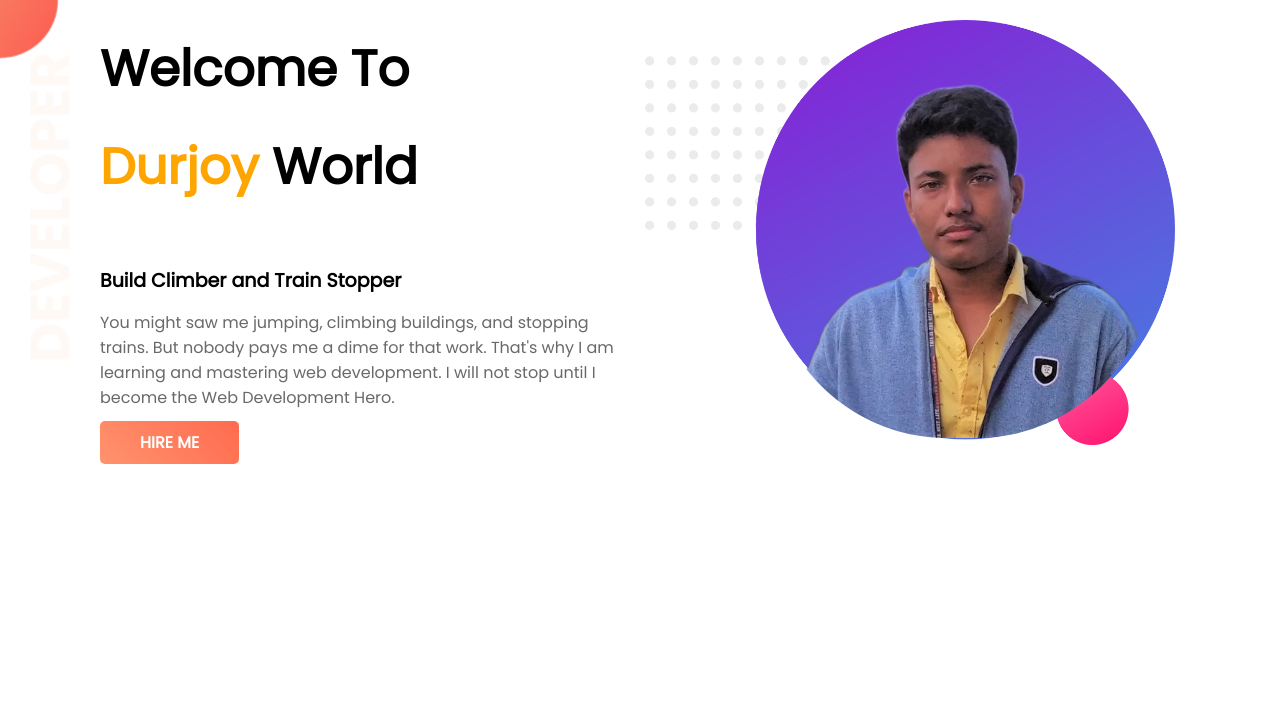
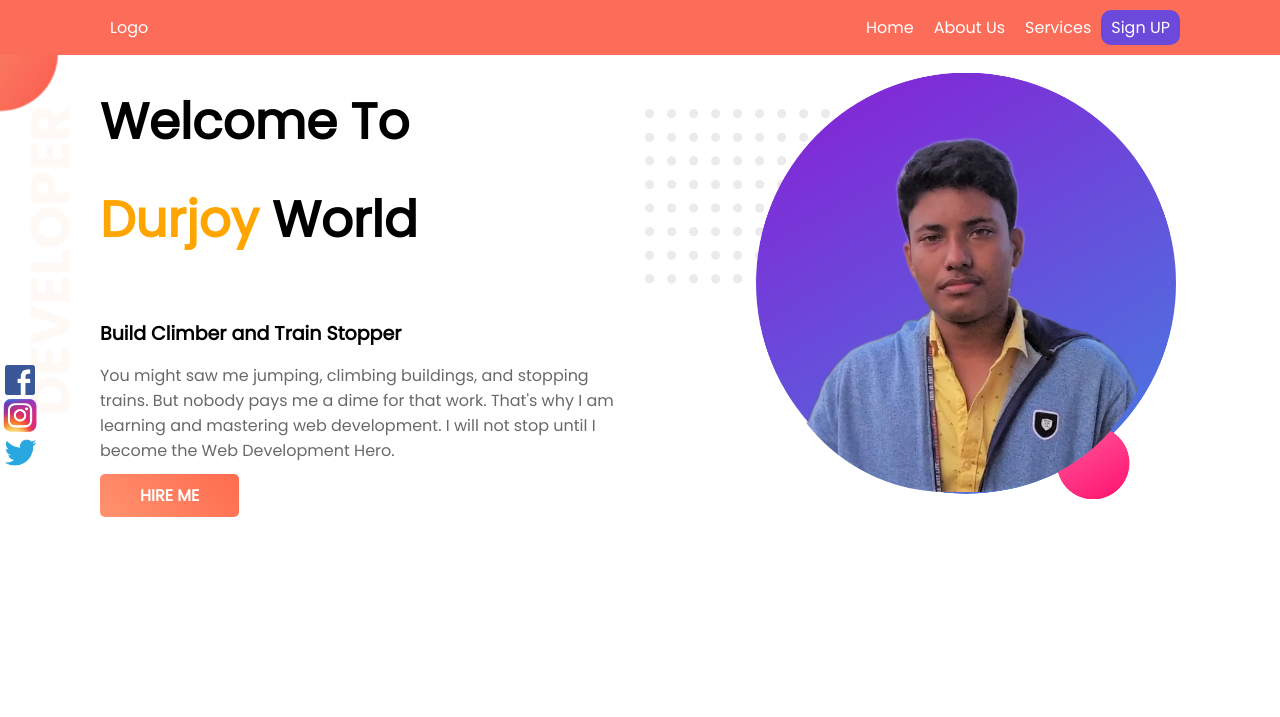
Before and after one commit to durjoy26/web-portfolio, a plain HTML site: page index.html in a window 1280 px wide. Shown: the top 717 px of the page. Drawn offline with Linux system fonts and the light colour scheme.

Commit message:
header done

```diff
--- a/index.html
+++ b/index.html
@@ -8,6 +8,24 @@
     <link rel="stylesheet" href="style/style.css">
 </head>
 <body>
+    <header>
+        <nav class="container">
+            <ul>
+                <li><a href="#">Logo</a></li>
+            </ul>
+            <ul>
+                <li><a href="#bannar">Home</a></li>
+                <li><a href="#About">About Us</a></li>
+                <li><a href="#experiences">Services</a></li>
+                <li><a href="">Sign UP</a></li>
+            </ul>
+        </nav>
+    </header>
+    <aside>
+        <img src="images/social/fb.png" alt="">
+        <img src="images/social/insta.png" alt="">
+        <img src="images/social/twiter.png" alt="">
+    </aside>
     <section id="bannar">
         <div class="container heroArea">
             <div class="aboutMe">
--- a/style/style.css
+++ b/style/style.css
@@ -12,10 +12,78 @@ body{
     /* width: 100%; */
     margin: 0 100px;
 }
+html {
+    scroll-behavior: smooth;
+  }
+
+/* ==========================================
+Header CSS
+============================================= */
+header{
+    background-color: #fb6c59;
+    position: fixed;
+    top: 0;
+    left: 0;
+    display: block;
+    width: 100%;
+}
+nav{
+    display: flex;
+    justify-content: space-between;
+}
+nav ul {
+    display: flex;
+    list-style: none;
+    padding-top: 10px;
+    padding-bottom: 10px;
+}
+nav ul:nth-child(2) li a{
+    padding: 5px 10px;
+    display: inline-block;
+    font-weight: 500;
+    color: #fff;
+}
+nav ul:nth-child(2) li:nth-child(4) a{
+    background-color: rgb(107 73 218);
+    border-radius: 10px;
+    color: #fff;
+}
+nav ul li a{
+    text-decoration: none;
+}
+nav ul:nth-child(1) li a{
+    text-decoration: none;
+    display: inline-block;
+    padding: 5px 0px;
+    padding-left: 10px;
+    font-weight: 500;
+    color: #fff;
+}
+
+/* =======================================
+aside CSS
+========================================== */
+aside{
+    position: fixed;
+    top: 45%;
+    left: 0;
+}
+aside img{
+    display: flex;
+    flex-direction: column;
+    /* object-fit: contain; */
+    width: 37px;
+    padding-left: 2px;
+}
+aside img:nth-child(1) {
+    width: 30px;
+    padding: 5px 0px 2px 5px;
+}
 #bannar{
     background-image: url("../images/top-banner.png");
     background-repeat: no-repeat;
     background-size: inherit;
+    margin-top: 53.33px;
 }
 .aboutMe{
     width: 50%;
@@ -86,10 +154,12 @@ body{
     background-repeat: no-repeat;
     background-position: right;
 }
-
 #experiences{
     margin-bottom: 40px;
     height: 400px;
+    background-image: url("../images/exp-bg.png");
+    background-repeat: no-repeat;
+    background-position: left;
 }
 #experiences h1{
     font-size: 36px;
@@ -135,3 +205,6 @@ body{
 .rightArea p{
     color: #696966;
 }
+.expere{
+    margin-left: 81px;
+}
```
Also changed, not shown: images/social/fb.png (added), images/social/insta.png (added), images/social/twiter.png (added).
